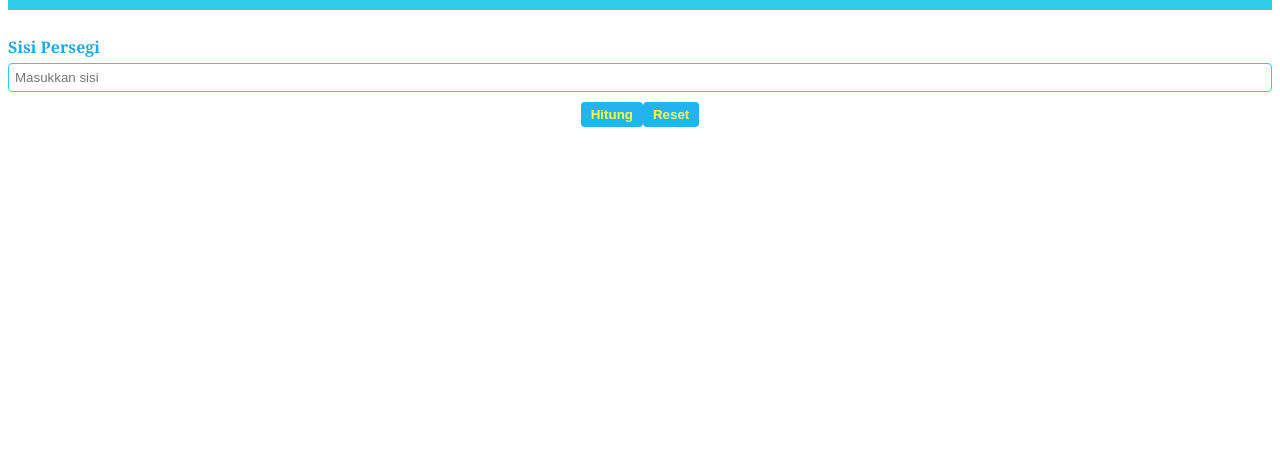
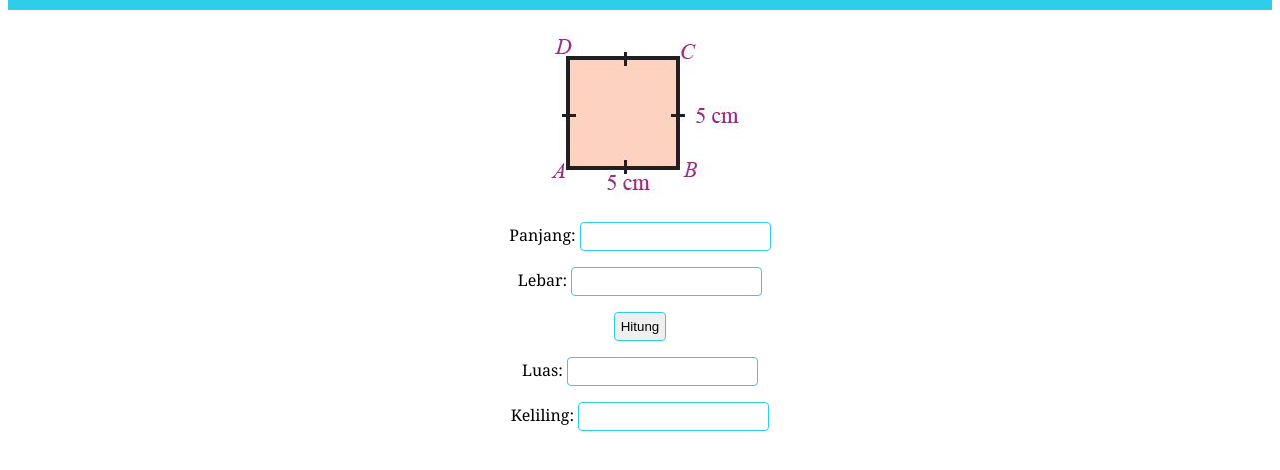
Before and after one commit to revou-fundamental-course/4-sep-23-Jihan2205, a plain HTML site: page index.html in a window 1280 px wide. Shown: the part 68-538 px from the top of the page. Drawn offline with Linux system fonts and the light colour scheme.

Commit message:
mini project

```diff
--- a/css/style.css
+++ b/css/style.css
@@ -11,14 +11,6 @@ header {
     justify-content: center;
 }
 
-label {
-    display: block;
-    margin-bottom: 5px;
-    font-size: 16px;
-    font-weight: bold;
-    color: rgb(36, 168, 226);
-}
-
 input {
     padding: 6px;
     border: 1px solid rgb(46, 206, 235);
@@ -26,37 +18,10 @@ input {
     outline: none;
 }
 
-button {
-    padding: 5px 10px;
-    border-radius: 4px;
-    border: none;
-    font-weight: bold;
-    cursor: pointer;
-    background-color: rgb(36, 179, 240);
-    color: rgb(255, 249, 78);
-}
-
 input:focus {
     border-color: rgb(26, 80, 255);
 }
 
-button:hover {
-    background-color: rgb(31, 146, 196);
+form {
+    text-align: center;
 }
-
-button:active {
-    transform: translateY(2px);
-}
-
-.luasInputSection {
-    display: flex;
-    flex-direction: column;
-    margin-top: 26px;
-}
-
-.inputButtonSection {
-    display: flex;
-    flex-direction: row;
-    justify-content: center;
-    margin-top: 10px;
-}
--- a/index.html
+++ b/index.html
@@ -10,13 +10,16 @@
     <header>
       <h1>Kalkulator Hitung Persegi</h1>
     </header>
-    <section class="luasInputSection">
-        <label for="inputField">Sisi Persegi</label>
-        <input type="number" id="inputField" placeholder="Masukkan sisi">
-    </section>
-    <section class="inputButtonSection">
-        <button>Hitung</button>
-        <button>Reset</button>
-    </section>
+    <script src="js/script.js"></script>
+    <form>
+        <p>
+            <img src="gambar/persegi.JPG">
+        </p>
+        <p>Panjang: <input type="text" id="panjang"></p>
+        <p>Lebar: <input type="text" id="lebar"></p>
+        <p><input type="button" value="Hitung" onclick="hitungLuasKeliling();"></p>
+        <p>Luas: <input type="text" id="luas"></p>
+        <p>Keliling: <input type="text" id="keliling"></p>
+   </form>
 </body>
 </html>
--- /dev/null
+++ b/js/script.js
@@ -0,0 +1,11 @@
+function hitungLuasKeliling()
+    {
+        var Panjang, Lebar, Keliling, Luas;
+
+        Panjang = parseInt(document.getElementById("panjang").value);
+        Lebar = parseInt(document.getElementById("lebar").value);
+        Keliling = 2 * (Panjang + Lebar);
+        Luas = Panjang * Lebar;
+        document.getElementById("keliling").value = Keliling;
+        document.getElementById("luas").value = Luas;
+}
```
Also changed, not shown: gambar/persegi 2.jpeg (added), gambar/persegi.JPG (added).
